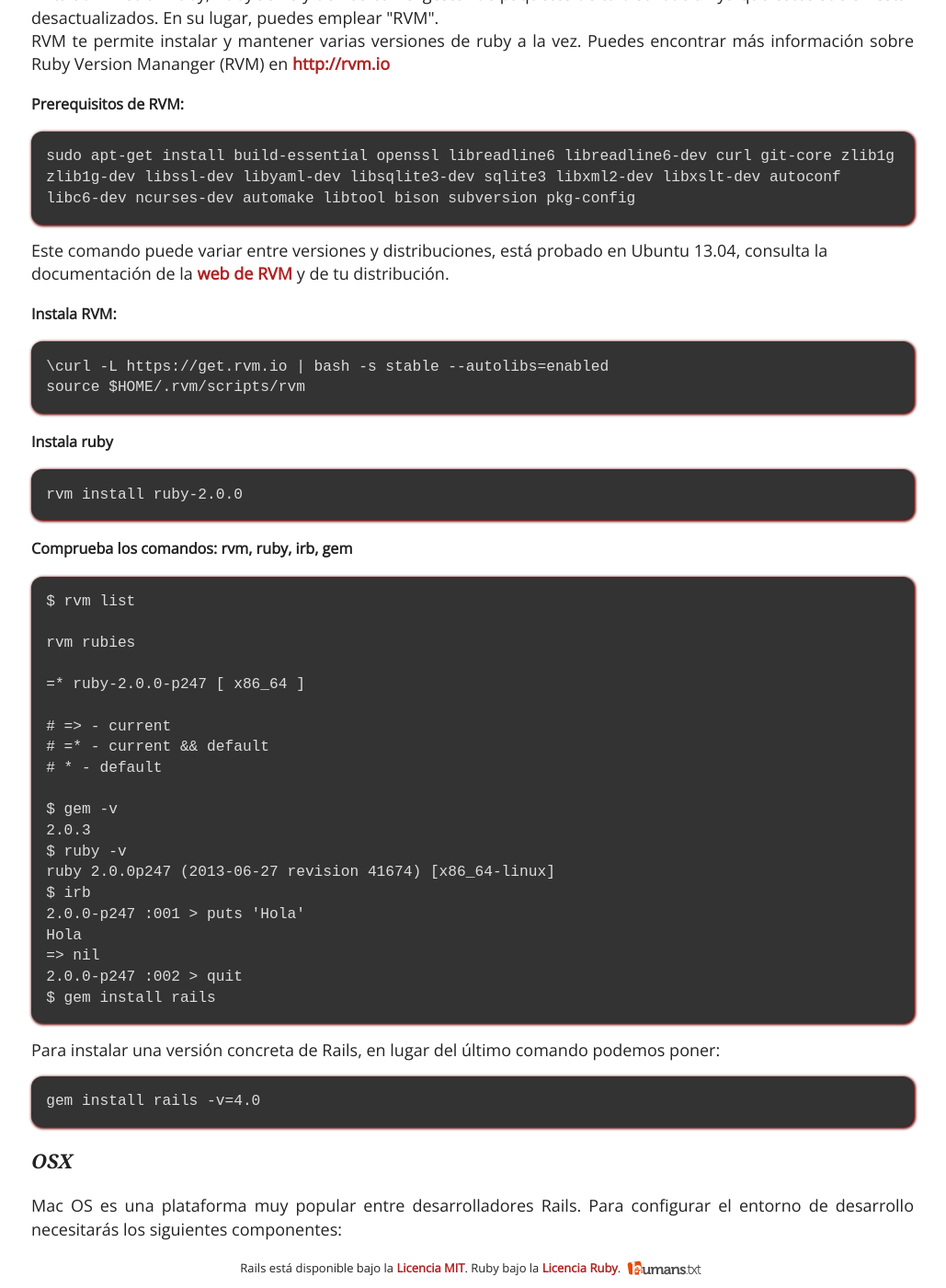
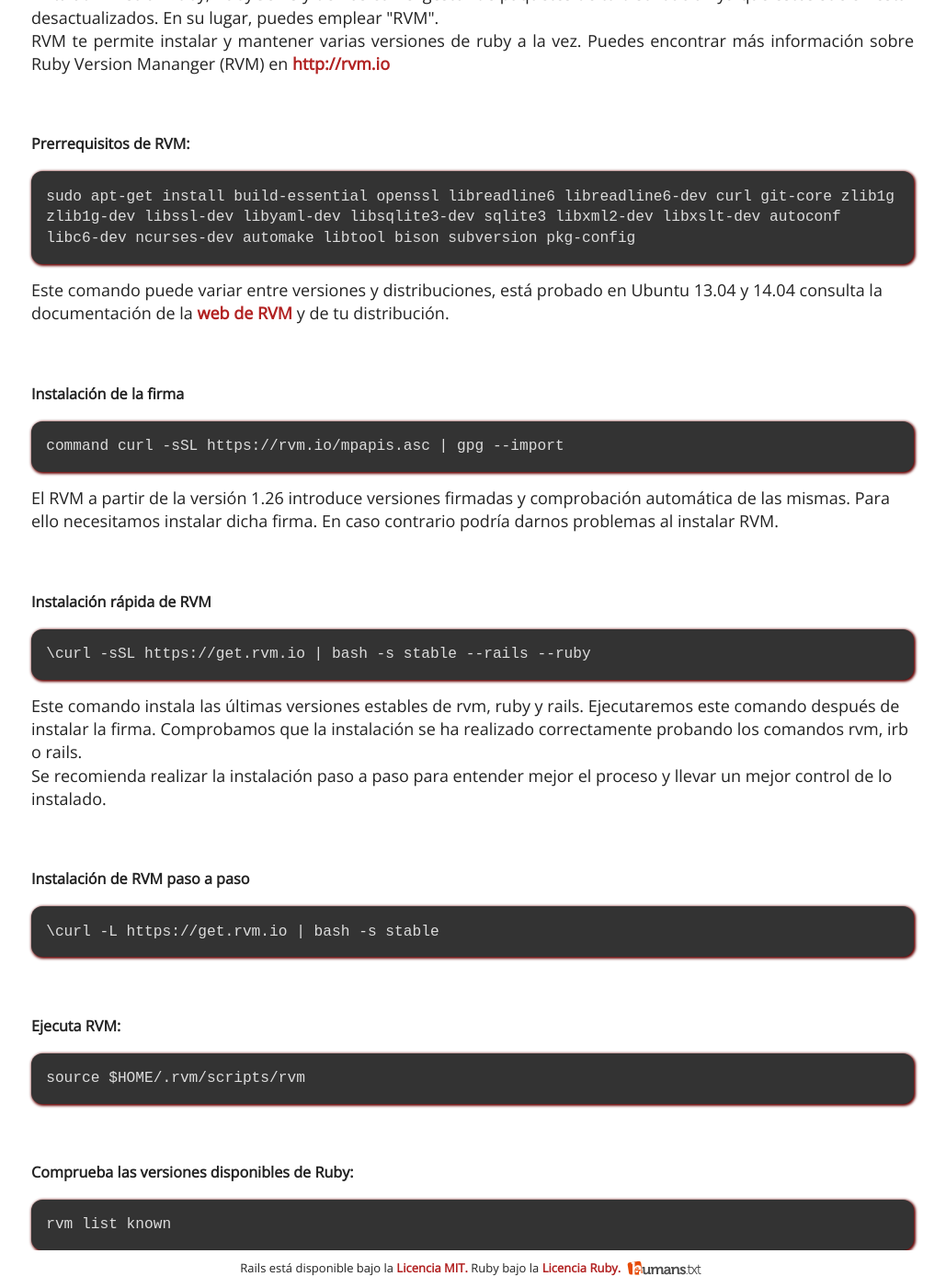
Before and after one commit to rails-es/rails-es.github.io, a Jekyll site: the page built from instala.html, in a window 1280 px wide and 1400 px high, scrolled down 458 px. Shown: the whole window at 92% size, without its empty margins (126-1155 px from the left). Built offline with Jekyll 4.4.1, drawn with Linux system fonts in a browser that asks for light colours; nearby versions of some CDN libraries; some web fonts are replaced; Markdown is read by kramdown in place of the engine named in the settings; some of the changed text lies outside the part shown.

Commit message:
Actualizada documentacion instalacion en Linux

```diff
--- a/_layouts/default.html
+++ b/_layouts/default.html
@@ -4,6 +4,7 @@
 <!--[if IE 8]>    <html class="no-js lt-ie9" lang="en"> <![endif]-->
 <!--[if gt IE 8]><!-->
 <html class="no-js" lang="en"> <!--<![endif]-->
+
   <head>
         <meta charset="utf-8">
         <meta http-equiv="X-UA-Compatible" content="IE=edge,chrome=1">
@@ -18,28 +19,30 @@
         <link rel="stylesheet" href="css/style.css">
         <script src="js/libs/modernizr-2.5.3.min.js"></script>
   </head>
+
   <body>
+
     <nav>
-    <a href="index.html" title="Qué es Ruby on Rails">Descubre</a> &nbsp;|&nbsp;
-    <a href="comienza.html" title="Aprende los fundamentos">Comienza</a> &nbsp;|&nbsp;
-    <a href="instala.html" title="Instala Ruby on Rails y pruébalo">Experimenta</a> &nbsp;|&nbsp;
-    <a href="mejora.html" title="Lleva tus habilidades al siguiente nivel">Mejora</a> &nbsp;|&nbsp;
+          <a href="index.html" title="Qué es Ruby on Rails">Descubre</a>
+          <a href="comienza.html" title="Aprende los fundamentos">Comienza</a>
+          <a href="instala.html" title="Instala Ruby on Rails y pruébalo">Experimenta</a>
+          <a href="mejora.html" title="Lleva tus habilidades al siguiente nivel">Mejora</a>
           <a href="participa.html" title="Forma parte de de la comunidad">Participa</a>
     </nav>
-    <div role="main">
+
+    <div role="main" id="main">
       {{ content }}
     </div>
+
     <footer>
+
       Rails está disponible bajo la
-      <a href="http://www.opensource.org/licenses/mit-license.php">Licencia MIT</a>.
-      Ruby bajo la <a href="http://www.ruby-lang.org/en/LICENSE.txt">Licencia Ruby</a>.
+      <a href="http://www.opensource.org/licenses/mit-license.php">Licencia MIT.</a>
+      Ruby bajo la <a href="http://www.ruby-lang.org/en/LICENSE.txt">Licencia Ruby.</a>
       <a href="/humans.txt">
         <img src="img/humanstxt.gif" alt="Humans.txt" width="88" height="31">
       </a>
     </footer>
-    <script src="//ajax.googleapis.com/ajax/libs/jquery/1.7.2/jquery.min.js"></script>
-    <script>window.jQuery || document.write('<script src="js/libs/jquery-1.7.2.min.js"><\/script>')</script>
-    <script src="js/plugins.js"></script>
-    <script src="js/script.js"></script>
+
   </body>
 </html>
--- a/css/style.css
+++ b/css/style.css
@@ -105,10 +105,14 @@
 section#definiciones dl > dd li p{ float:left; font-size:90%; margin-bottom: 1em;  }
 section#definiciones dl > dd li img{  }
 section#instalacion { margin:auto; width: 960px}
+
+
 footer{background-color: white;bottom:0px;font-family: 'Open Sans',sans-serif;font-size: small;left:0px;padding:5px 0px;position:fixed;text-align:center;width:100%;}
 a.libro{ display: inline-block }
 a.libro img{ margin: auto 1em; outline: 1px solid lightgray }
 p{text-align: justify}
+
+
 
 /* =============================================================================
    Media Queries
--- a/instala.html
+++ b/instala.html
@@ -27,30 +27,102 @@
     RVM te permite instalar y mantener varias versiones de ruby a la vez. Puedes encontrar más información
     sobre Ruby Version Mananger (RVM) en <a href="http://rvm.io">http://rvm.io</a>
   </p>
+  <br>
   <p>
-    <b>Prerequisitos de RVM:</b>
+    <b>Prerrequisitos de RVM:</b>
     <br>
     <pre>
     sudo apt-get install build-essential openssl libreadline6 libreadline6-dev curl git-core zlib1g
     zlib1g-dev libssl-dev libyaml-dev libsqlite3-dev sqlite3 libxml2-dev libxslt-dev autoconf
     libc6-dev ncurses-dev automake libtool bison subversion pkg-config
     </pre>
-    Este comando puede variar entre versiones y distribuciones, está probado en Ubuntu 13.04, consulta la
+    Este comando puede variar entre versiones y distribuciones, está probado en Ubuntu 13.04 y 14.04 consulta la
     documentación de la <a href='https://rvm.io/rvm/prerequisites'>web de RVM</a> y de tu distribución.
   </p>
+  <br>
+
   <p>
-    <b>Instala RVM:</b>
+  <b>Instalación de la firma</b>
+  <br>
+  <pre>
+    command curl -sSL https://rvm.io/mpapis.asc | gpg --import
+  </pre>
+    El RVM a partir de la versión 1.26 introduce versiones firmadas y comprobación automática de las mismas. Para ello necesitamos instalar dicha firma. En caso contrario podría darnos problemas al instalar RVM.
+  </p>
+  <br>
+
+  <p>
+  <b>Instalación rápida de RVM</b>
+  <br>
+    <pre>
+      \curl -sSL https://get.rvm.io | bash -s stable --rails --ruby
+    </pre>
+    Este comando instala las últimas versiones estables de rvm, ruby y rails. Ejecutaremos este comando después de instalar la firma. Comprobamos que la instalación se ha realizado correctamente probando los comandos rvm, irb o rails.
+    <br>
+    Se recomienda realizar la instalación paso a paso para entender mejor el proceso y llevar un mejor control de lo instalado.
+
+  </p>
+  <br>
+
+
+  <p>
+    <b>Instalación de RVM paso a paso</b>
     <br>
     <pre>
-    \curl -L https://get.rvm.io | bash -s stable  --autolibs=enabled
+    \curl -L https://get.rvm.io | bash -s stable
+    </pre>
+  </p>
+  <br>
+  <p>
+    <b>Ejecuta RVM:</b>
+    <br>
+    <pre>
     source $HOME/.rvm/scripts/rvm
     </pre>
   </p>
+  <br>
   <p>
-    <b>Instala ruby</b>
+    <b>Comprueba las versiones disponibles de Ruby:</b>
     <br>
-    <pre>rvm install ruby-2.0.0</pre>
+    <pre>
+    rvm list known
+    </pre>
   </p>
+  <p>
+    Si nos fijamos en la sección MRI Rubies vemos las versiones disponibles
+    <pre>
+    # MRI Rubies
+    [ruby-]1.8.6[-p420]
+    [ruby-]1.8.7[-head] # security released on head
+    [ruby-]1.9.1[-p431]
+    [ruby-]1.9.2[-p330]
+    [ruby-]1.9.3[-p551]
+    [ruby-]2.0.0[-p643]
+    [ruby-]2.1.4
+    [ruby-]2.1[.5]
+    [ruby-]2.2[.1]
+    [ruby-]2.2-head
+    ruby-head
+    </pre>
+  </p>
+  <br>
+  <p>
+    <b>Elige la versión de Ruby a instalar:</b>
+    <br>
+    <pre>
+    rvm install ruby-2.2.1
+    </pre>
+  </p>
+  <p>
+    <b>ó</b>
+    <br>
+    <pre>
+    rvm install ruby-2.2
+    </pre>
+    Este comando instalará la última versión de ruby dentro de la 2.2
+  </p>
+  <br>
+
   <p>
     <b>Comprueba los comandos: rvm, ruby, irb, gem</b>
     <br>
@@ -59,26 +131,66 @@
 
     rvm rubies
 
-    =* ruby-2.0.0-p247 [ x86_64 ]
+    =* ruby-2.2.1-p85 [ x86_64 ]
 
     # =&gt; - current
     # =* - current &amp;&amp; default
     #  * - default
 
     $ gem -v
-    2.0.3
+    2.4.6
     $ ruby -v
-    ruby 2.0.0p247 (2013-06-27 revision 41674) [x86_64-linux]
+    ruby 2.2.1p85 (2015-02-26 revision 49769) [x86_64-linux]
     $ irb
-    2.0.0-p247 :001 &gt; puts 'Hola'
+    2.2.1 :001 &gt; puts 'Hola'
     Hola
      =&gt; nil
-    2.0.0-p247 :002 &gt; quit
-    $ gem install rails
+    2.2.1 :002 &gt; quit
     </pre>
-    Para instalar una versión concreta de Rails, en lugar del último comando podemos poner:
-    <pre>gem install rails -v=4.0</pre>
   </p>
+  <br>
+
+
+  <p>
+    <b>Instala Rails</b>
+    <br>
+    <pre>
+      gem install rails
+    </pre>
+  </p>
+  <p>
+    <b>ó</b>
+    <br>
+    <pre>
+      gem install rails -v=4.2.1
+    </pre>
+    Este comando instala una versión concreta de Rails
+  </p>
+  <br>
+
+
+
+  <p>
+    <b>Comprobar configuración</b>
+    <br>
+    <pre>
+      type rvm | head -n -1
+    </pre>
+    Comprueba que RVM esté configurado correctamente. Si al ejecutar el comando no nos aparece "rvm is a function" es que rvm no está configurado adecuadamente.<br>
+    Una posible solución es ir a la pestaña <b>Editar/Preferencias del perfil/Título y comando</b> de la consola y asegúrate de que está marcada la opción “Ejecutar el comando como un intérprete de conexión”.
+  </p>
+  <br>
+
+<div id="captura">
+  <img title="capturaComando" src="img/captura1.png">
+</div>
+
+<br><br>
+
+
+
+
+
   <h3>OSX</h3>
   <p>
     Mac OS es una plataforma muy popular entre desarrolladores Rails.
@@ -194,5 +306,3 @@
     <a href='https://github.com/aprodeweb/rubyonrails.org.es/issues/new'>https://github.com/aprodeweb/rubyonrails.org.es/issues/new</a>
   </p>
 </section>
-
-<br>
--- a/mejora.html
+++ b/mejora.html
@@ -9,6 +9,9 @@
   <h2>¿Cómo mejorar tu dominio de <em>Ruby on Rails</em>?</h2>
   <p>Artículos, eventos, mejores prácticas y patrones</p>
 </header>
+<!--
+<section id="definiciones">
+-->
 <section id="definiciones">
   <dl>
     <dt>Mejores prácticas</dt>
--- a/participa.html
+++ b/participa.html
@@ -9,6 +9,9 @@
   <h2>Interactúa con otros desarrolladores de <em>Ruby on Rails</em></h2>
   <p>¿Cómo se relaciona la gente que desarrolla con Rails?</p>
 </header>
+<!--
+<section id="definiciones">
+-->
 <section id="definiciones">
   <dl>
     <dt>En internet</dt>
```
Also changed, not shown: index.html (+7 -1 lines), img/captura.png (added), img/captura1.png (added), img/rails.png (added), 1 other file. Lines whose indentation alone changed are shown as unchanged.
